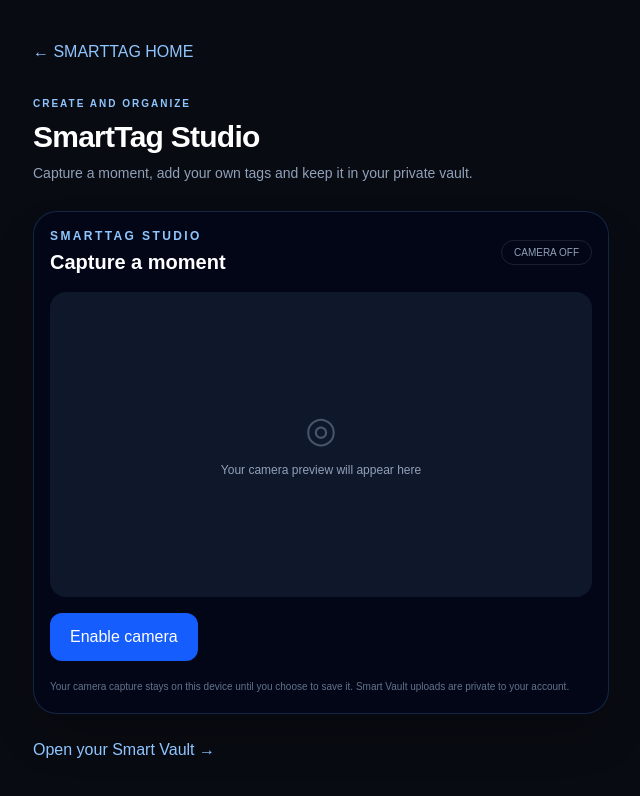
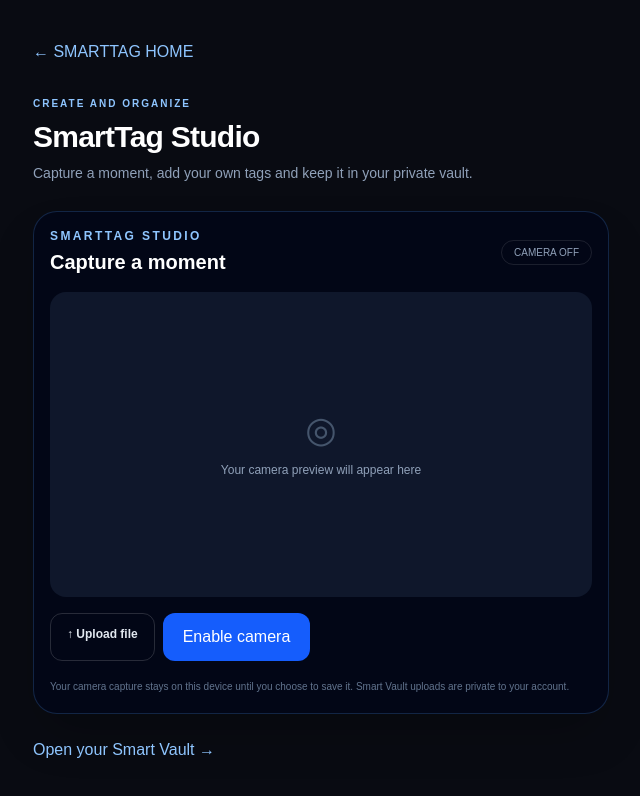
Before and after one commit to OSAZELIGHT/smarttag-worldwide, a Next.js app: page /studio in a window 1280 px wide. Shown: the top 796 px of the page, without its empty margins (159-799 px from the left). Built offline with nearby package versions, Linux system fonts and the light colour scheme; no server answers.

Commit message:
feat: allow photo and video uploads from the device

```diff
--- a/src/components/CameraForge.tsx
+++ b/src/components/CameraForge.tsx
@@ -162,7 +162,7 @@ export default function CameraForge() {
         {recording && <span className="absolute left-3 top-3 flex items-center gap-2 rounded-full bg-black/70 px-3 py-2 text-[10px] font-bold text-white"><i className="h-2 w-2 rounded-full bg-red-500" /> RECORDING</span>}
       </div>
       {message && <p className="mt-3 rounded-lg bg-blue-400/10 p-3 text-xs leading-5 text-blue-100" role="status">{message}</p>}
-      <div className="mt-4 flex flex-wrap gap-2">
+      <div className="mt-4 flex flex-wrap gap-2"><label className="cursor-pointer rounded-xl border border-white/15 px-4 py-3 text-xs font-bold text-slate-200 hover:bg-white/10">↑ Upload file<input type="file" accept="image/jpeg,image/png,image/webp,image/gif,video/mp4,video/webm" className="sr-only" onChange={event => { const file = event.target.files?.[0]; if (!file) return; const kind = file.type.startsWith("video/") ? "video" : "image"; setPending({ blob: file, kind, fileName: file.name }); setTitle(file.name.replace(/\.[^.]+$/, "")); setMessage("File selected. Add tags and save it to your Smart Vault."); event.target.value = ""; }} /></label>
         {!cameraOn ? <button onClick={startCamera} className="rounded-xl bg-blue-600 px-5 py-3 text-xs font-bold text-white hover:bg-blue-500">Enable camera</button> : <>
           <button onClick={capturePhoto} className="rounded-xl border border-white/15 px-4 py-3 text-xs font-bold text-white hover:bg-white/10">◎ Capture photo</button>
           {!recording ? <button onClick={startRecording} className="rounded-xl border border-red-400/40 px-4 py-3 text-xs font-bold text-red-200 hover:bg-red-400/10">● Record video</button> : <button onClick={() => { recorderRef.current?.stop(); setRecording(false); }} className="rounded-xl bg-red-600 px-4 py-3 text-xs font-bold text-white">Stop recording</button>}
```
